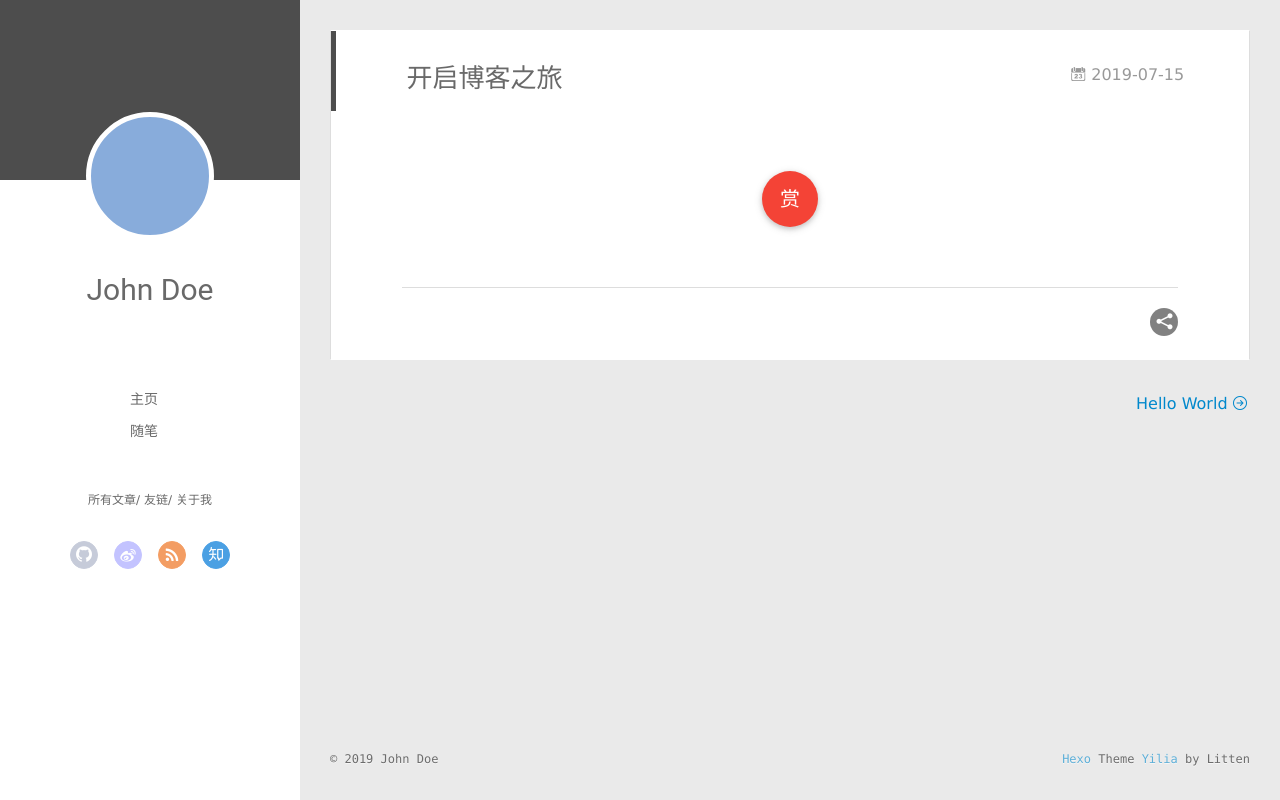
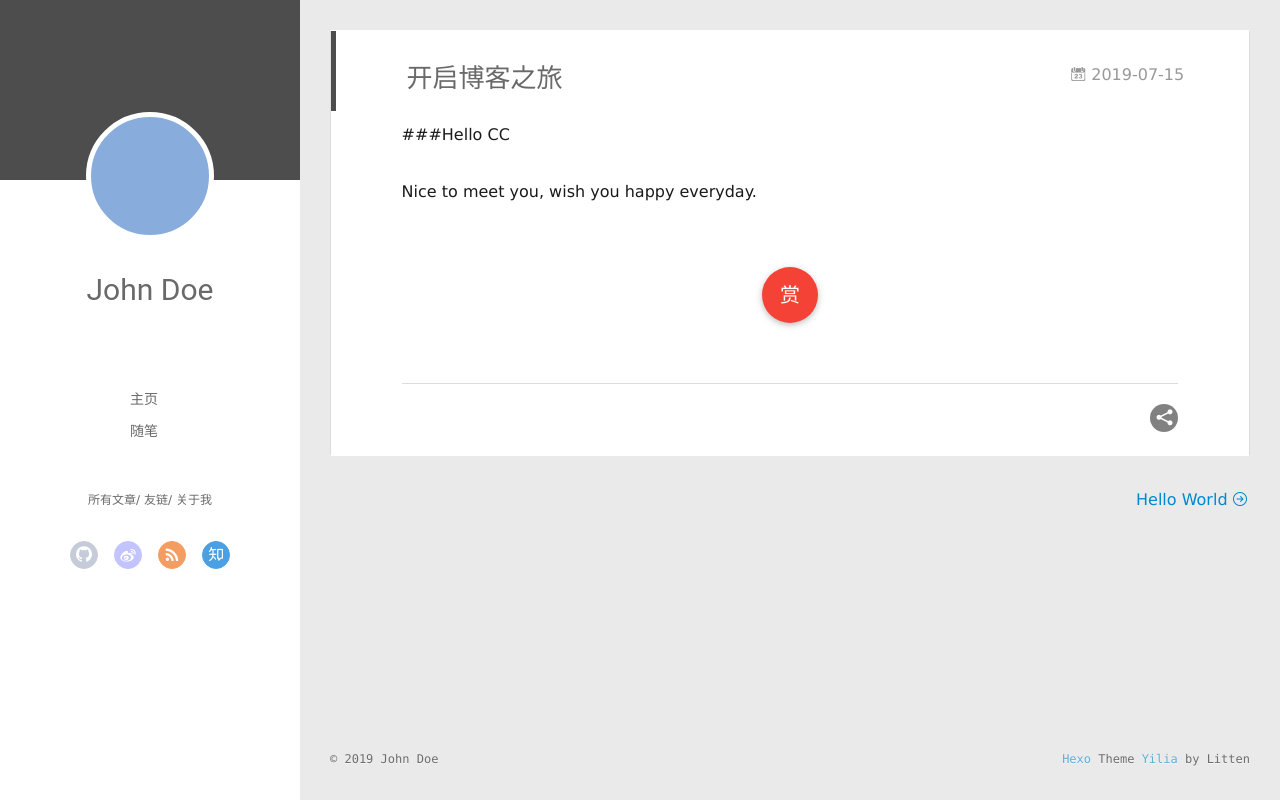
Before and after one commit to Yuxiaoy1/yuxiaoy1.github.io, a plain HTML site: page 2019/07/15/开启博客之旅/index.html in a window 1280 px wide. Drawn offline with Linux system fonts and the light colour scheme; no server answers.

Commit message:
Site updated: 2019-07-21 21:52:12

```diff
--- a/2019/07/15/开启博客之旅/index.html
+++ b/2019/07/15/开启博客之旅/index.html
@@ -8,14 +8,17 @@
   <link rel="dns-prefetch" href="http://yoursite.com">
   <title>开启博客之旅 | Hexo</title>
   <meta name="viewport" content="width=device-width, initial-scale=1, maximum-scale=1">
-  <meta property="og:type" content="article">
+  <meta name="description" content="###Hello CC Nice to meet you, wish you happy everyday.">
+<meta property="og:type" content="article">
 <meta property="og:title" content="开启博客之旅">
 <meta property="og:url" content="http://yoursite.com/2019/07/15/开启博客之旅/index.html">
 <meta property="og:site_name" content="Hexo">
+<meta property="og:description" content="###Hello CC Nice to meet you, wish you happy everyday.">
 <meta property="og:locale" content="default">
-<meta property="og:updated_time" content="2019-07-15T15:42:43.829Z">
+<meta property="og:updated_time" content="2019-07-21T13:50:17.214Z">
 <meta name="twitter:card" content="summary">
 <meta name="twitter:title" content="开启博客之旅">
+<meta name="twitter:description" content="###Hello CC Nice to meet you, wish you happy everyday.">
 
     <link rel="alternative" href="/atom.xml" title="Hexo" type="application/atom+xml">
 
@@ -171,6 +174,8 @@
 
     <div class="article-entry" itemprop="articleBody">
 
+        <p>###Hello CC</p>
+<p>Nice to meet you, wish you happy everyday.</p>
 
 
 
```
Also changed, not shown: 2019/07/15/hello-world/index.html (+1 -1 lines), index.html (+2 -0 lines).
